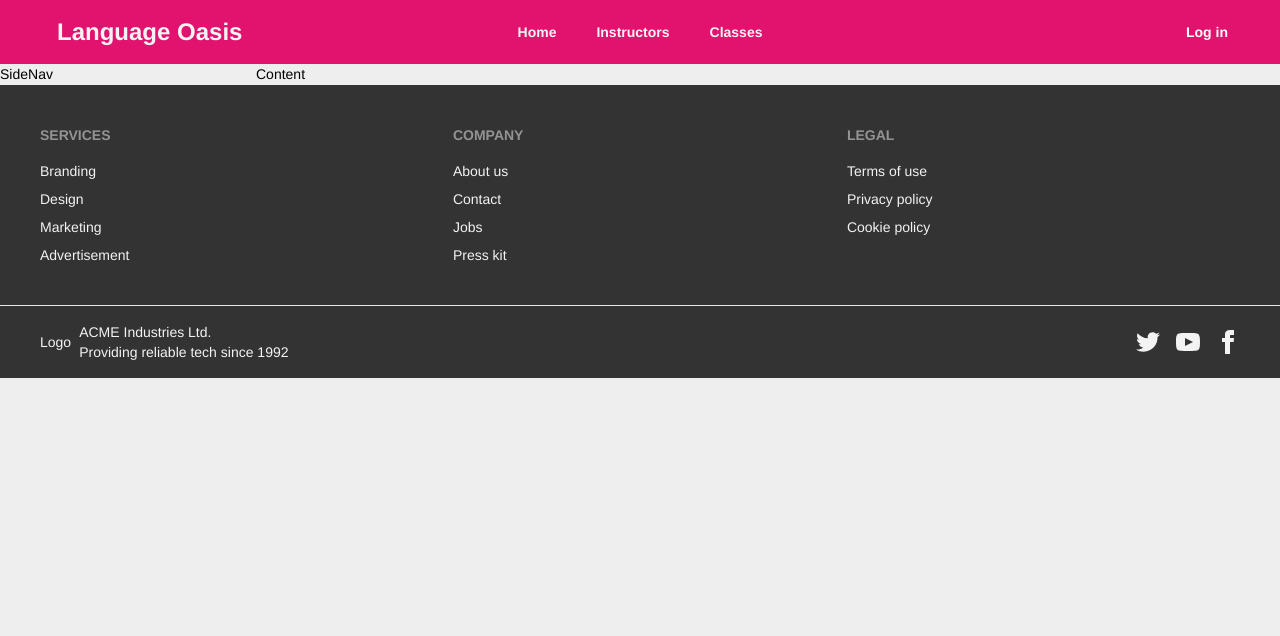
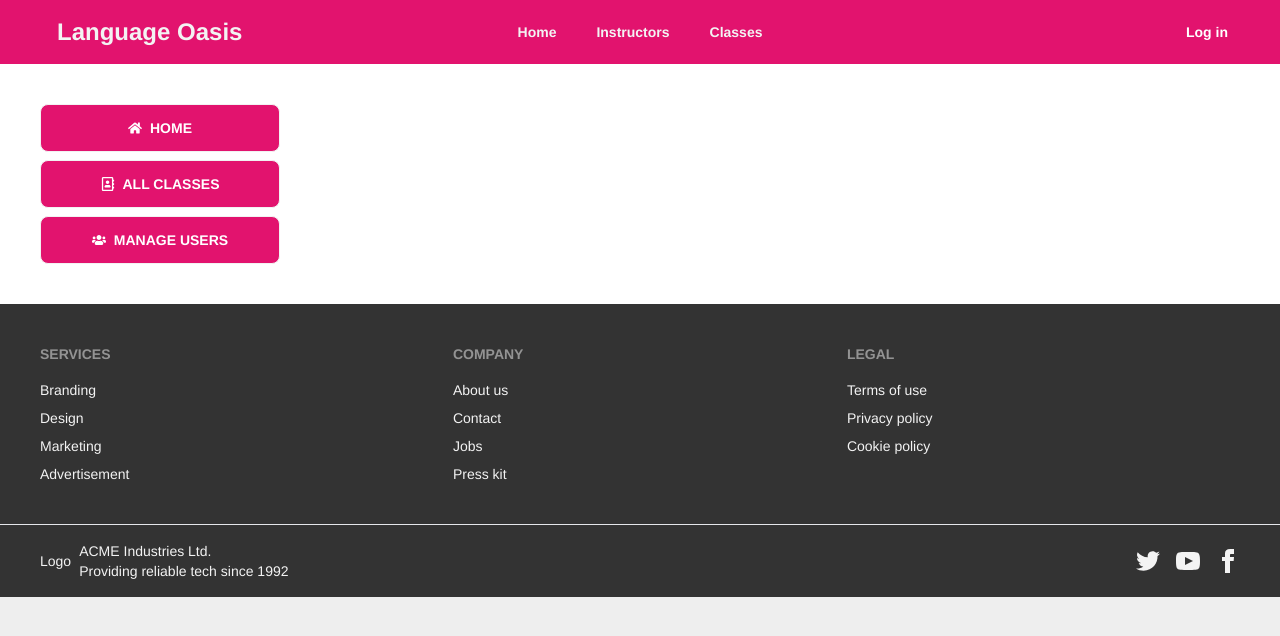
Before and after one commit to mirza-mohibul-hasan/language-oasis-client, a React (Vite) app: page /dashboard in a window 1280 px wide. Shown: the top 636 px of the page. Built offline with nearby package versions, Linux system fonts and the light colour scheme; no server answers.

Commit message:
dashbord design added

```diff
--- a/src/layout/Dashboard.jsx
+++ b/src/layout/Dashboard.jsx
@@ -3,20 +3,53 @@
 import { Outlet } from "react-router-dom";
 import NavigationBar from "../pages/Shared/NavigationBar/NavigationBar";
 import Footer from "../pages/Shared/Footer.jsx/Footer";
+import { FaHome, FaRegAddressBook, FaRegCalendarCheck,FaUsers } from "react-icons/fa";
+import { SiGoogleclassroom } from "react-icons/si";
+import { MdAssignmentAdd } from "react-icons/md";
 
 const Dashboard = () => {
+    const isStudent = false;
+    const isAdmin = true;
+    const isInstructor = false;
     return (
-        <div>
+        <div className="bg-white">
             <NavigationBar></NavigationBar>
-            <div className="flex">
-                <div className="w-1/5">
-                    SideNav
+            {
+                isStudent && <div className="flex lg:px-10 py-10">
+                    <div className="w-1/5 space-y-2">
+                        <button className="btn bg-[#e2136e] w-full text-white hover:bg-gray-500"><FaHome></FaHome>Home</button>
+                        <button className="btn bg-[#e2136e] w-full text-white hover:bg-gray-500"><SiGoogleclassroom></SiGoogleclassroom> My Selected Class</button>
+                        <button className="btn bg-[#e2136e] w-full text-white hover:bg-gray-500"><FaRegCalendarCheck></FaRegCalendarCheck> My Enrolled Class</button>
+                    </div>
+                    <div className="w-4/5">
+                        <Outlet></Outlet>
+                    </div>
                 </div>
-                <div className="w-4/5">
-                    Content
-                    <Outlet></Outlet>
+            }
+            {
+                isInstructor && <div className="flex lg:px-10 py-10">
+                    <div className="w-1/5 space-y-2">
+                        <button className="btn bg-[#e2136e] w-full text-white hover:bg-gray-500"><FaHome></FaHome>Home</button>
+                        <button className="btn bg-[#e2136e] w-full text-white hover:bg-gray-500"><SiGoogleclassroom></SiGoogleclassroom>My Class</button>
+                        <button className="btn bg-[#e2136e] w-full text-white hover:bg-gray-500"><MdAssignmentAdd></MdAssignmentAdd> Add A Class</button>
+                    </div>
+                    <div className="w-4/5">
+                        <Outlet></Outlet>
+                    </div>
                 </div>
-            </div>
+            }
+            {
+                isAdmin && <div className="flex lg:px-10 py-10">
+                    <div className="w-1/5 space-y-2">
+                        <button className="btn bg-[#e2136e] w-full text-white hover:bg-gray-500"><FaHome></FaHome>Home</button>
+                        <button className="btn bg-[#e2136e] w-full text-white hover:bg-gray-500"><FaRegAddressBook></FaRegAddressBook>All Classes</button>
+                        <button className="btn bg-[#e2136e] w-full text-white hover:bg-gray-500"><FaUsers></FaUsers>Manage Users</button>
+                    </div>
+                    <div className="w-4/5">
+                        <Outlet></Outlet>
+                    </div>
+                </div>
+            }
             <Footer></Footer>
         </div>
     );
```
